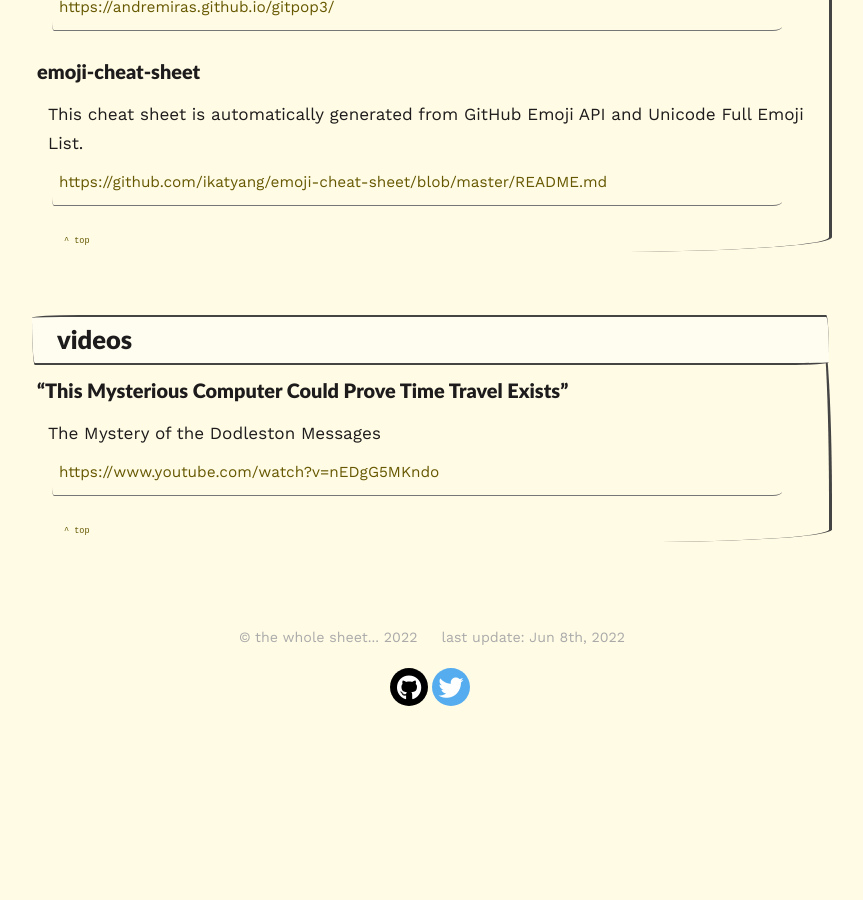
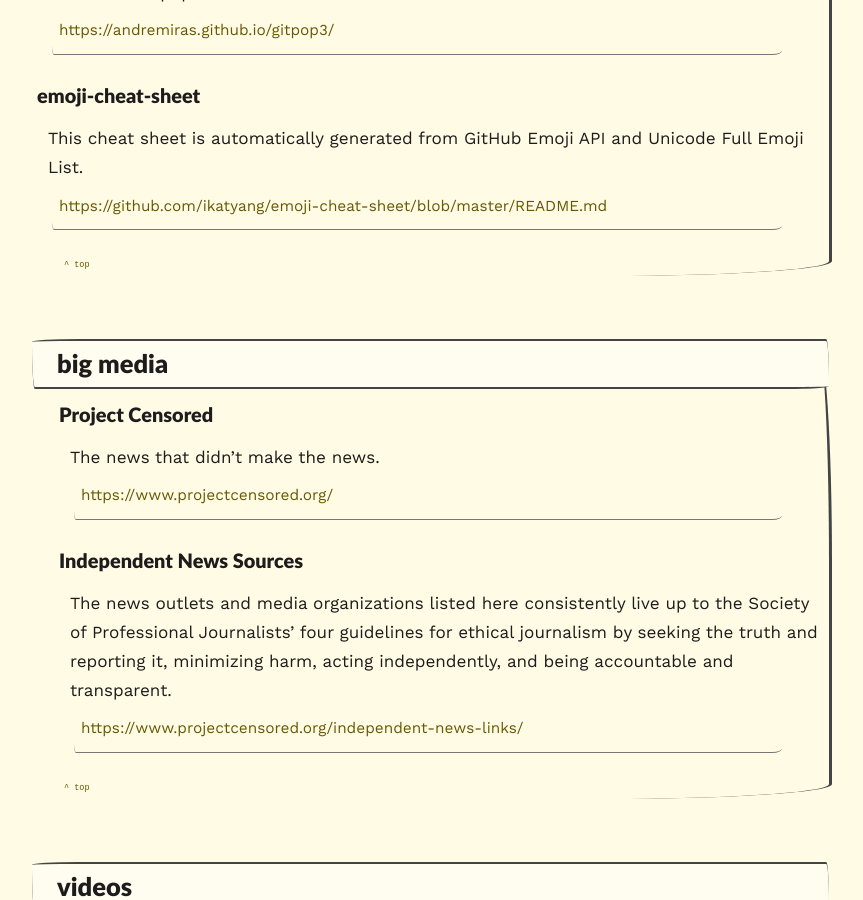
Before and after one commit to walderf/walderf.github.io, a Jekyll site: the page built from _things/links.md, in a window 1280 px wide and 900 px high, scrolled down 7390 px. Shown: the whole window, without its empty margins (208-1071 px from the left). Built offline with Jekyll 4.4.1, drawn with Linux system fonts in a browser that asks for light colours; nearby versions of some CDN libraries; comment, search, counter and statistics services are not loaded; before the commit the page ends 8100 px from its top, so only the background shows below that.

Commit message:
links and articles

```diff
--- a/_config.yml
+++ b/_config.yml
@@ -22,17 +22,19 @@
 # Tracker
 analytics:
 
-disqus:
-  shortname: "walderf"
+staticman_url: https://api.staticman.net/v3/entry/github/walderf/walderf.github.io/man/comments
 
-defaults:
-  -
-    scope:
-      path: ""
-      type: "posts"
-    values:
-     layout: "post"
-     comments: true
+#disqus:
+#  shortname: "walderf"
+
+#defaults:
+#  -
+#    scope:
+#      path: ""
+#      type: "posts"
+#    values:
+#     layout: "post"
+#     comments: true
 
 #optimization -> compress.html
 compress_html:
--- a/_things/links.md
+++ b/_things/links.md
@@ -528,6 +528,38 @@
 
 <div class="acm">
 
+# big media
+{: .acname}
+
+<div class="ac">
+
+### Project Censored
+{: .lst .no_toc}
+
+The news that didn't make the news.
+{: .lsc}
+
+<https://www.projectcensored.org/>
+{: .lss}
+
+### Independent News Sources
+{: .lst .no_toc}
+
+The news outlets and media organizations listed here consistently live up to the Society of Professional Journalists’ four guidelines for ethical journalism by seeking the truth and reporting it, minimizing harm, acting independently, and being accountable and transparent.
+{: .lsc}
+
+<https://www.projectcensored.org/independent-news-links/>
+{: .lss}
+
+[` ^ top`](#)
+{: .t}
+
+</div>
+</div>
+<br />
+
+<div class="acm">
+
 # videos
 {: .acname}
 
```
Also changed, not shown: _includes/commentform.html (added, +9 -0 lines), _things/articles.md (+23 -1 lines), staticman.yml (added, +77 -0 lines), 1 other file.
